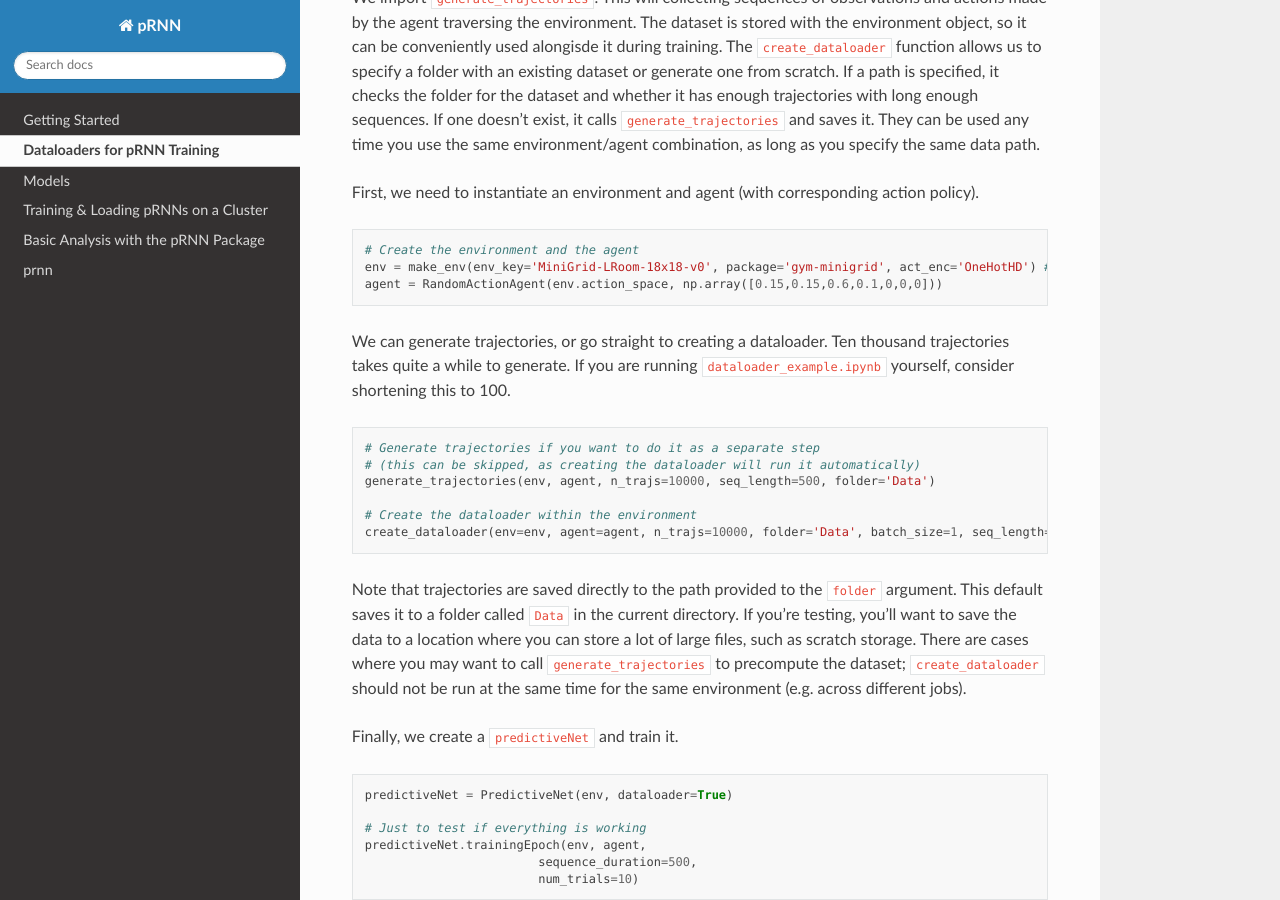
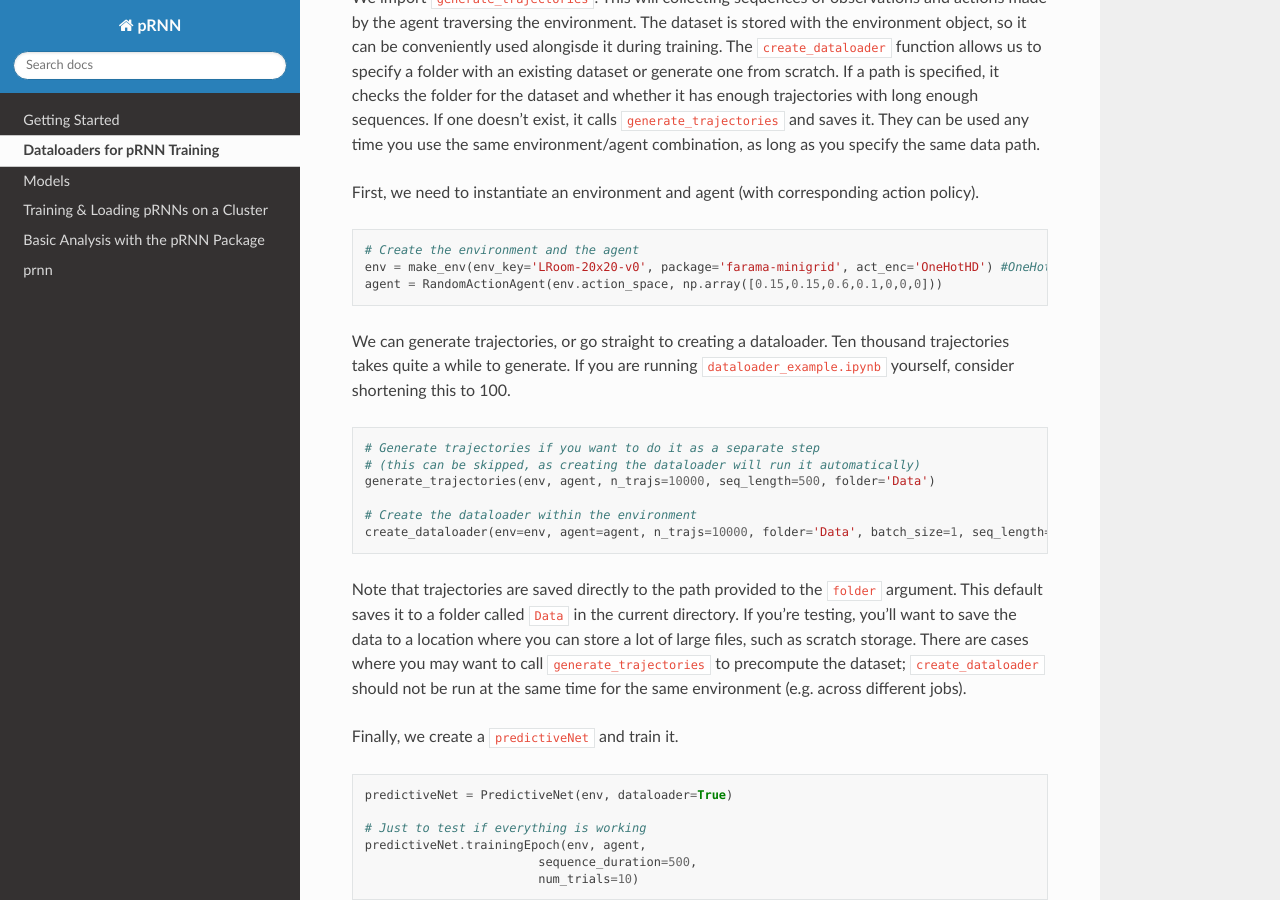
Before and after one commit to LevensteinLab/pRNN, a Sphinx documentation site: the page built from docs/dataloader.rst, in a window 1280 px wide and 900 px high, scrolled down 605 px. Built offline with Sphinx 7.4.7 and the Read the Docs theme 3.1.0, drawn with Linux system fonts in a browser that asks for light colours.

Commit message:
moving dataloader tutorial to farama and updating links in quickstart

```diff
--- a/docs/dataloader.rst
+++ b/docs/dataloader.rst
@@ -22,7 +22,7 @@ First, we need to instantiate an environment and agent (with corresponding actio
 .. code-block:: python
 
     # Create the environment and the agent
-    env = make_env(env_key='MiniGrid-LRoom-18x18-v0', package='gym-minigrid', act_enc='OneHotHD') #OneHotHD isn't working...
+    env = make_env(env_key='LRoom-20x20-v0', package='farama-minigrid', act_enc='OneHotHD') #OneHotHD isn't working...
     agent = RandomActionAgent(env.action_space, np.array([0.15,0.15,0.6,0.1,0,0,0]))
 
 
--- a/docs/quickstart.rst
+++ b/docs/quickstart.rst
@@ -171,7 +171,7 @@ The shape of the hidden state, ``h``, depends on whether the model batches, and
 
 You can check out the :doc:`models <models>` page to learn more about which types of models are suppored with ``predictiveNet``, or the :mod:`prnn.utils.Architectures` documentation to learn how to build your own.
 
-Looks like we'll need to train some more. This may take a while... Often we like to precompute a dataset of random trajectories to speed things up. Check out :doc:`the dataloader example <dataloader.rst>` or ``dataloader_example.ipynb`` for information on how to do this. The script trainNet.py can be used to train a network for many epochs and save the results. This can be called in a bash scipt to submit a job using e.g.
+Looks like we'll need to train some more. This may take a while... Often we like to precompute a dataset of random trajectories to speed things up. Check out :doc:`the dataloader example <dataloader>` for information on how to do this. The script trainNet.py can be used to train a network for many epochs and save the results. This can be called in a bash scipt to submit a job using e.g.
 
 .. code-block:: bash
 
```
